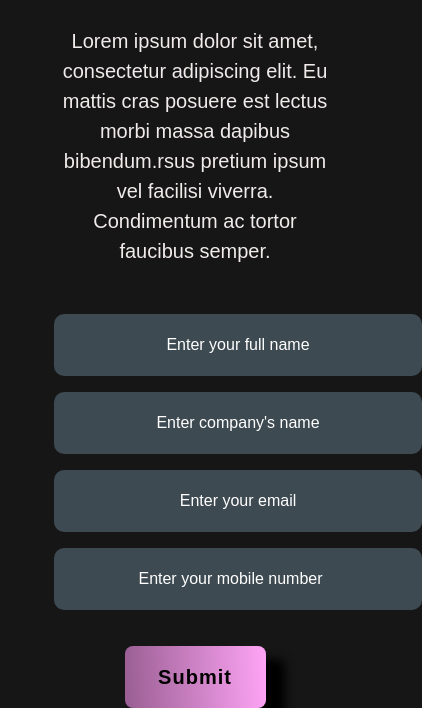
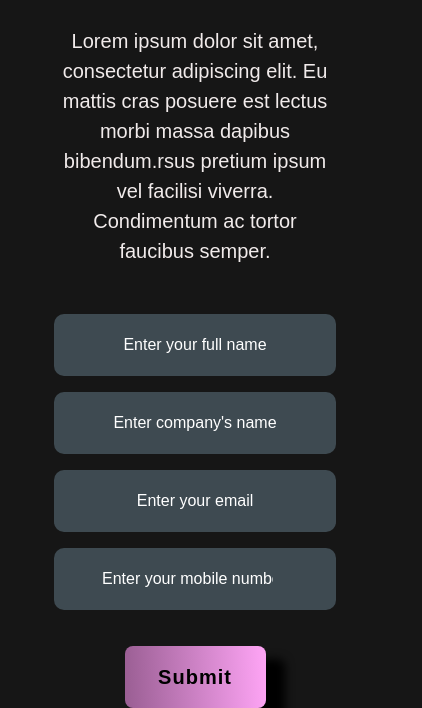
Before and after one commit to antirex/buildyou_dscvit, a plain HTML site: page sponsors.html in a window 390 px wide. Shown: the part 239-947 px from the top of the page, 422 px wide, since content can reach past the window. Drawn offline with nearby package versions, Linux system fonts and the light colour scheme; files whose address does not match are found by name; a web font is replaced by a local one.

Commit message:
form-input width change

```diff
--- a/public/styles/styles.css
+++ b/public/styles/styles.css
@@ -283,13 +283,14 @@ h3 {
   border-radius: 10px;
   border: none;
   height: auto;
-  width: 100%;
+  max-width: 100%;
   background-color: #3e4a51;
   color: white;
   text-align: left;
   margin-bottom: 1rem;
   padding:1rem 3rem;
   font-size: 1rem;
+  width: 30rem;
 }
 
 .form-input:focus {
@@ -312,12 +313,16 @@ h3 {
 }
 
 @media (max-width: 992px) {
+
+  .form-input{
+    width: 100%;
+  }
   .form-input, .form-input::placeholder,p {
     text-align: center;
   }
   .img-3{
-    max-width:
-  }
+   } max-width:
+
   .heading-home{
     white-space: normal;
   }
@@ -408,9 +413,6 @@ h3 {
   .navbar-brand-inside{
     display: none;
   }
-  .form-input{
-    width:23rem;
-  }
   .adjust{
     padding-left:0;
     text-align:center;
```
